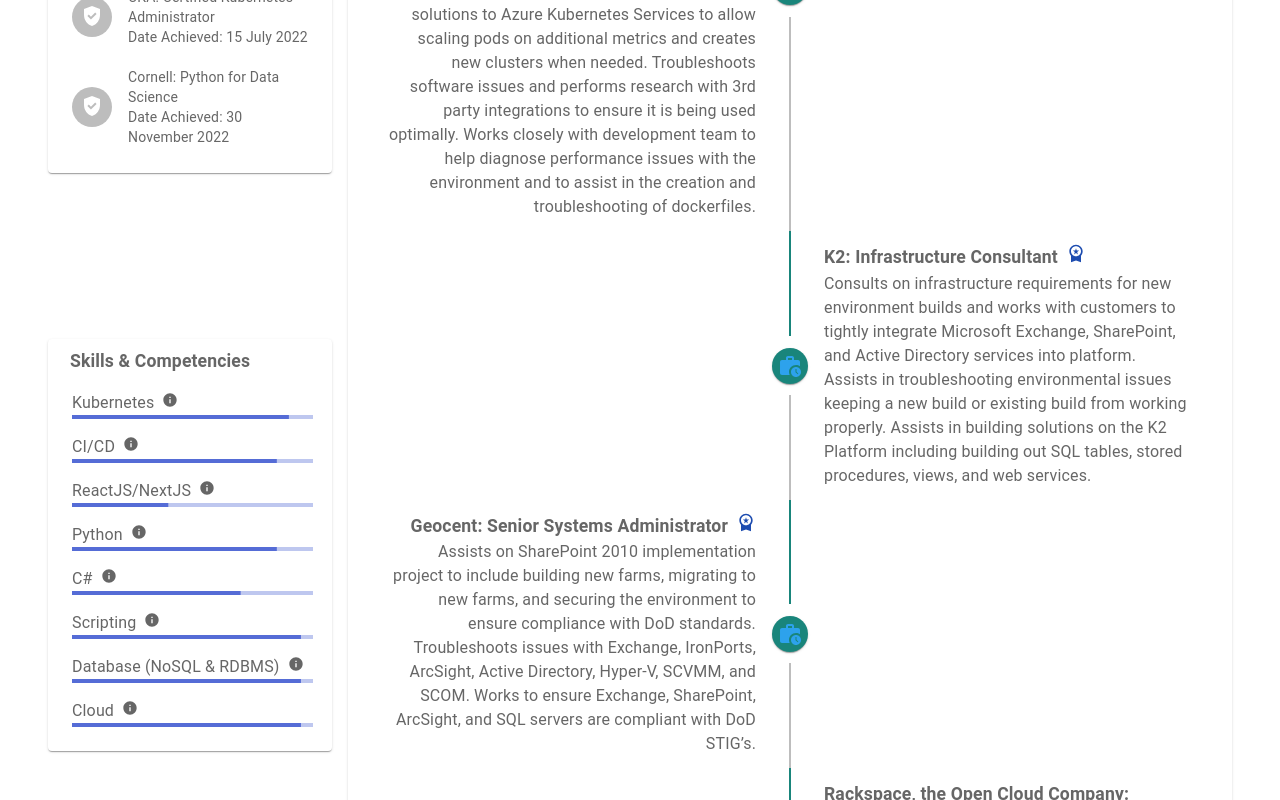
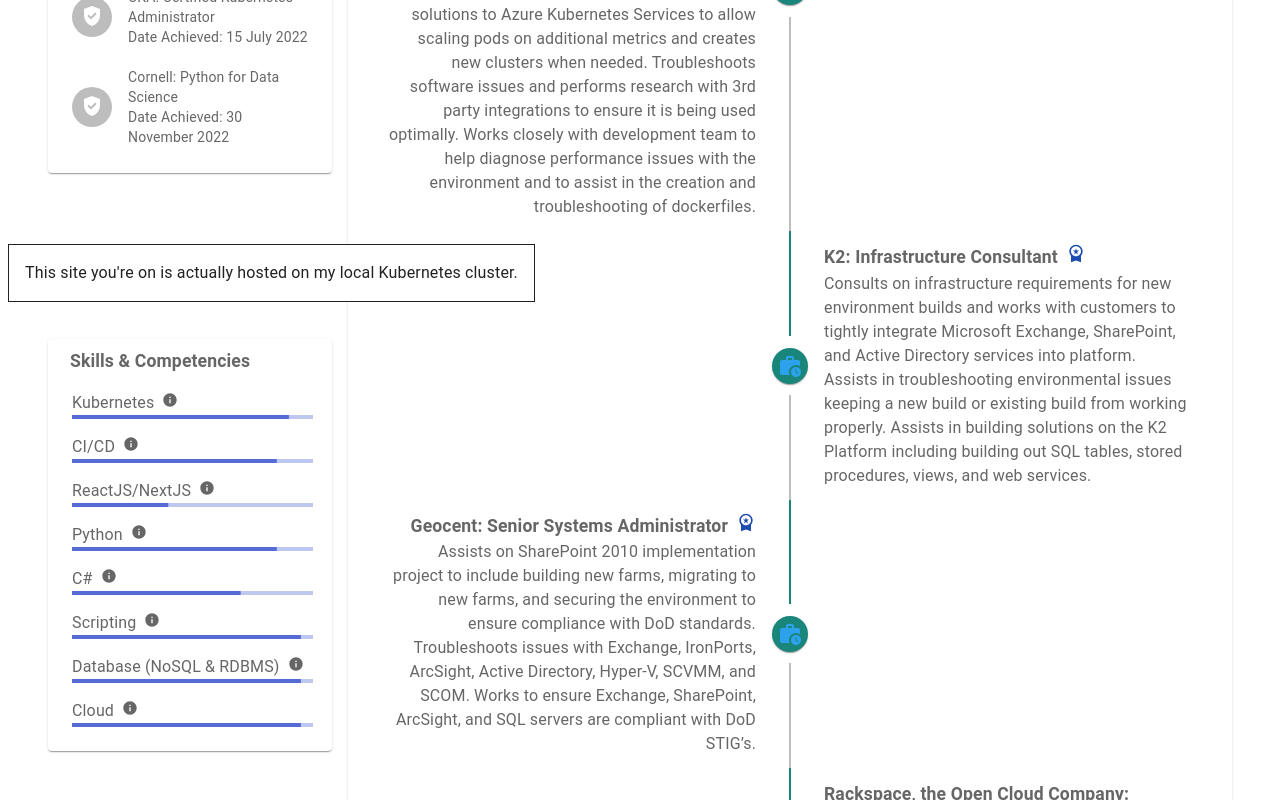
Before and after one commit to robbdasailer/nextjs-resume, a Next.js app: page / in a window 1280 px wide. Both pictures are taken after a click on the icon 170 px from the left and 1249 px from the top of the page. Shown: the part 849-1649 px from the top of the page. Built offline with nearby package versions, Linux system fonts and the light colour scheme.

Commit message:
Fixed skills blurb bug

```diff
--- a/components/skills.js
+++ b/components/skills.js
@@ -4,17 +4,20 @@
 import InfoIcon from '@mui/icons-material/Info';
 import CallToActionIcon from '@mui/icons-material/CallToAction';
 import { Typography } from '@mui/material';
-import Popover from '@mui/material/Popover';
+import Popper from '@mui/material/Popper';
+import Fade from '@mui/material/Fade';
 import { useState } from 'react';
 
 const Skills = (props) => {
 	const skills = props.skills;
 
 	const [anchorEl, setAnchorEl] = useState(null);
+	const [open, setOpen] = useState(false);
 	const [blurb, setBlurb] = useState(null);
 
 	const handlePopoverOpen = (event, blurb) => {
 		setBlurb(blurb);
+		setOpen((previousOpen) => !previousOpen);
 		setAnchorEl(event.currentTarget);
 	};
 
@@ -23,8 +26,6 @@
 		setAnchorEl(null);
 	};
 
-	const open = Boolean(anchorEl);
-
 	return (
 		<>
 			<Typography variant='h6' sx={{ ml: 1.75 }}>
@@ -32,36 +33,43 @@
 			</Typography>
 			{skills.map((skill) => (
 				<Box key={skill.id} sx={{ width: '90%', m: 2 }}>
-					<Typography
-						aria-owns={open ? 'mouse-over-popover' : undefined}
-						aria-haspopup='true'
-						onMouseEnter={() => handlePopoverOpen(event, skill.blurb)}
-						onMouseLeave={handlePopoverClose}
-						component='span'
-					>
+					<Typography component='span'>
 						{skill.skillName}
-						<InfoIcon sx={{ ml: 1, height: '1rem', width: '1rem' }} />
+						<InfoIcon
+							sx={{ ml: 1, height: '1rem', width: '1rem' }}
+							aria-owns={open ? 'mouse-over-popover' : undefined}
+							aria-haspopup='true'
+							onClick={() => handlePopoverOpen(event, skill.blurb)}
+						/>
 					</Typography>
-					<Popover
-						id='mouse-over-popover'
-						sx={{
-							pointerEvents: 'none',
-						}}
+					<Popper
+						id={skill.id}
 						open={open}
 						anchorEl={anchorEl}
-						anchorOrigin={{
-							vertical: 'bottom',
-							horizontal: 'left',
-						}}
-						transformOrigin={{
-							vertical: 'top',
-							horizontal: 'left',
-						}}
-						onClose={handlePopoverClose}
-						disableRestoreFocus
+						placement='left'
+						modifiers={[
+							{
+								name: 'preventOverflow',
+								enabled: true,
+								options: {
+									altAxis: true,
+									altBoundary: true,
+									tether: true,
+									rootBoundary: 'viewport',
+									padding: 8,
+								},
+							},
+						]}
+						transition
 					>
-						<Typography sx={{ p: 1 }}>{blurb}</Typography>
-					</Popover>
+						{({ TransitionProps }) => (
+							<Fade {...TransitionProps} timeout={350}>
+								<Box sx={{ border: 1, p: 1, bgcolor: 'background.paper' }}>
+									<Typography sx={{ p: 1 }}>{blurb}</Typography>
+								</Box>
+							</Fade>
+						)}
+					</Popper>
 					<Slide direction='right' in={true}>
 						<LinearProgress variant='determinate' value={skill.rating} />
 					</Slide>
```
